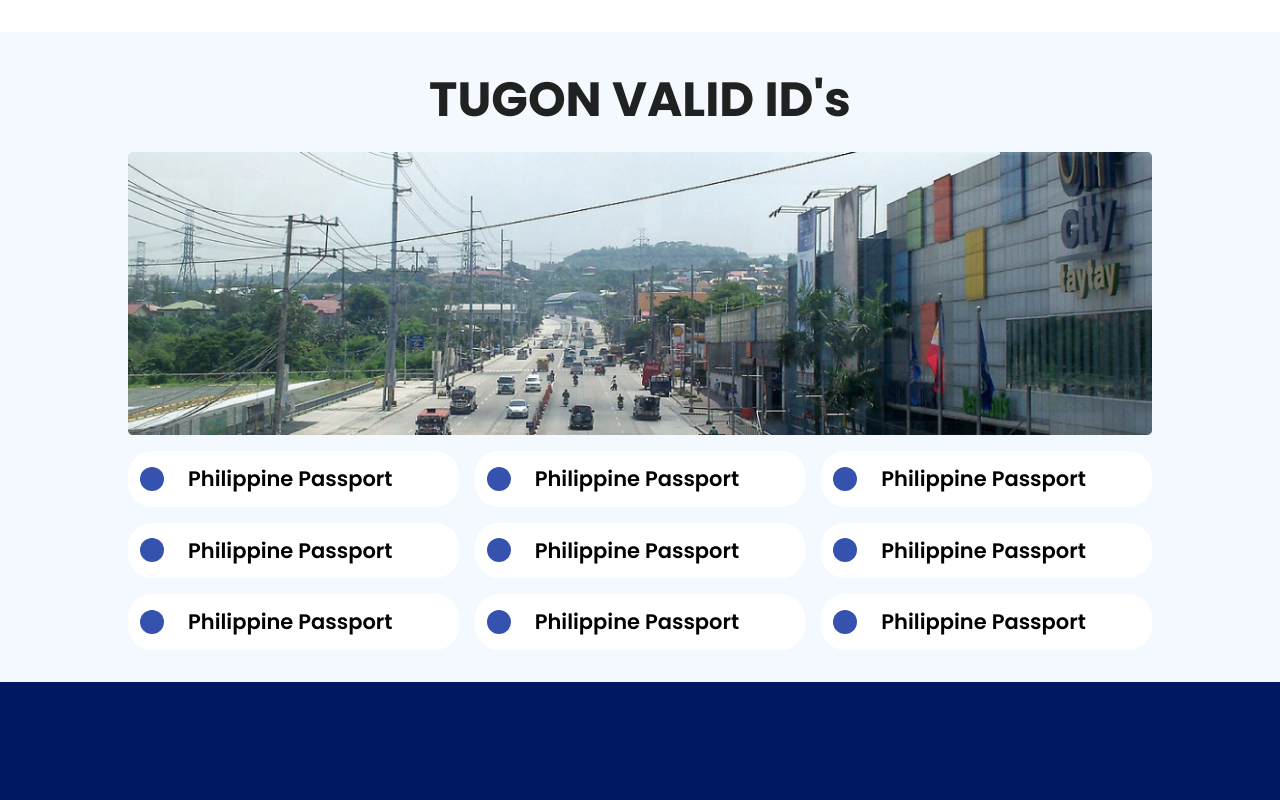
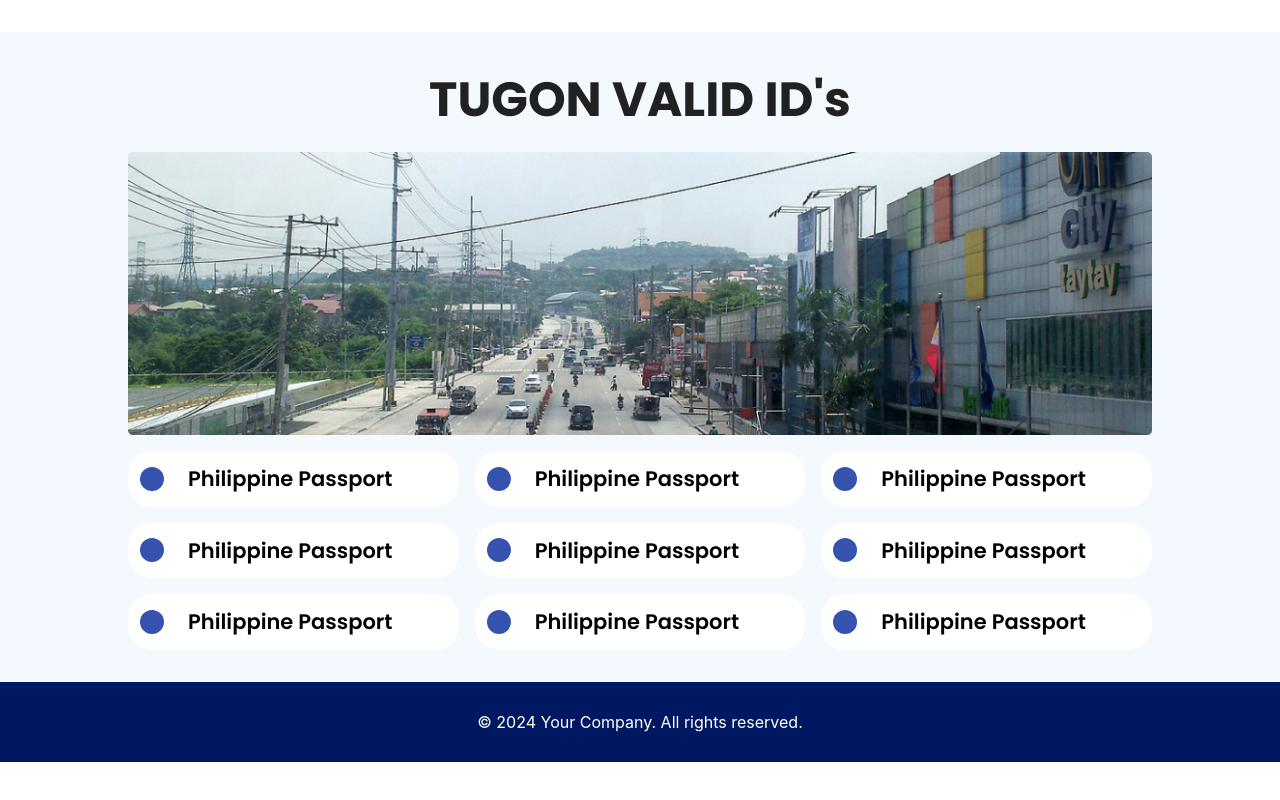
Before and after one commit to mikmikinmoko/tugon-portal, a React (Vite) app: page / in a window 1280 px wide. Shown: the part 2612-3412 px from the top of the page. After the commit the page ends 3374 px from the top, so only its background shows below. Built offline with nearby package versions, Linux system fonts and the light colour scheme.

Commit message:
fix footer

```diff
--- a/src/Components/UnAuthenticated/LandingPage/Pages/Main.jsx
+++ b/src/Components/UnAuthenticated/LandingPage/Pages/Main.jsx
@@ -2,7 +2,7 @@ import Page1 from "../Pages/Page1";
 import Page2 from "./Page2";
 import Page3 from "./Page3";
 import Page4 from "./Page4";
-import { Page5 } from "./Page5";
+import { Footer } from "./Page5";
 
 const Main = () => {
   return (
@@ -12,7 +12,7 @@ const Main = () => {
         <Page2 />
         <Page3 />
         <Page4 />
-        <Page5 />
+        <Footer />
       </div>
     </>
   );
```
